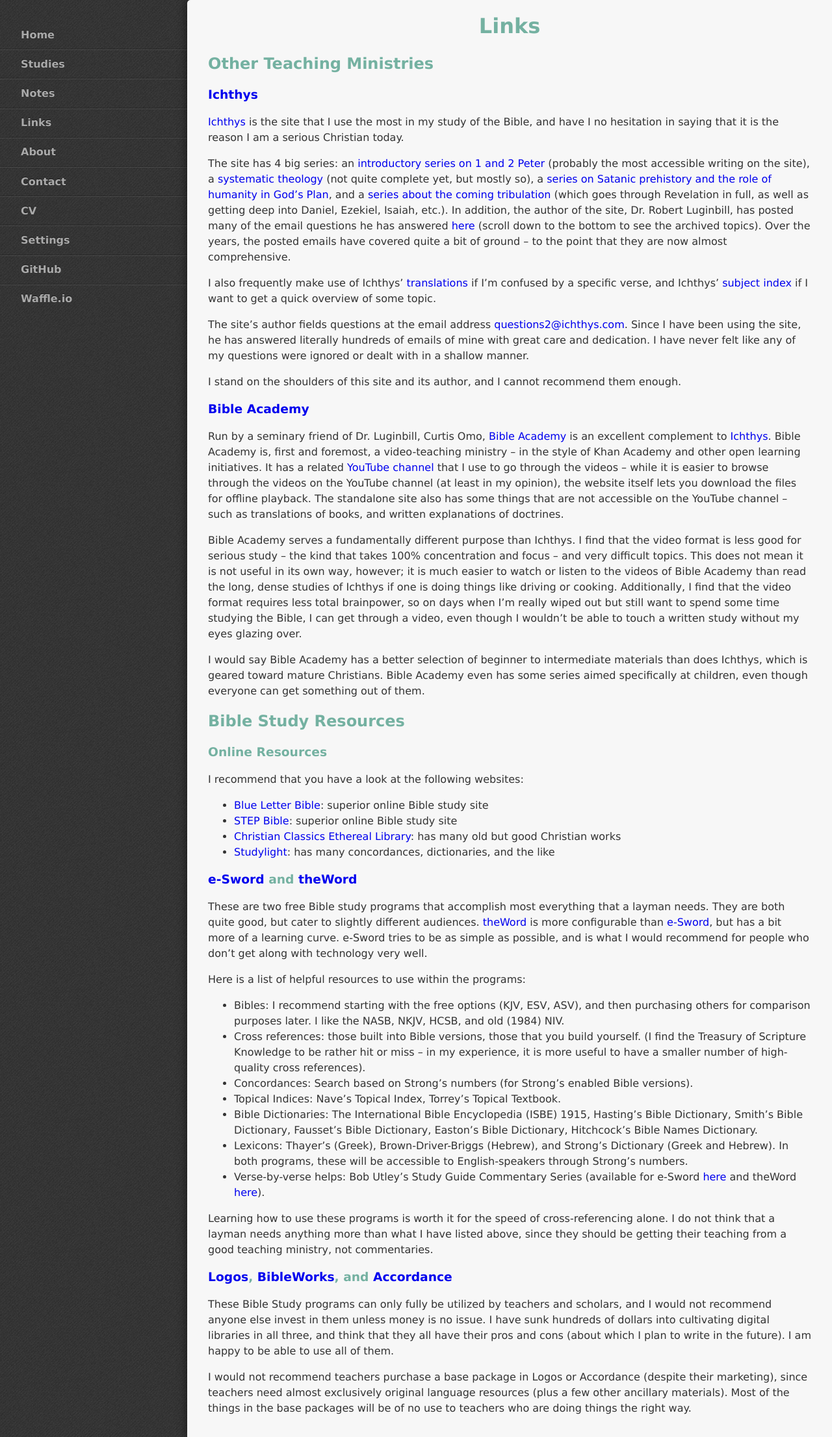
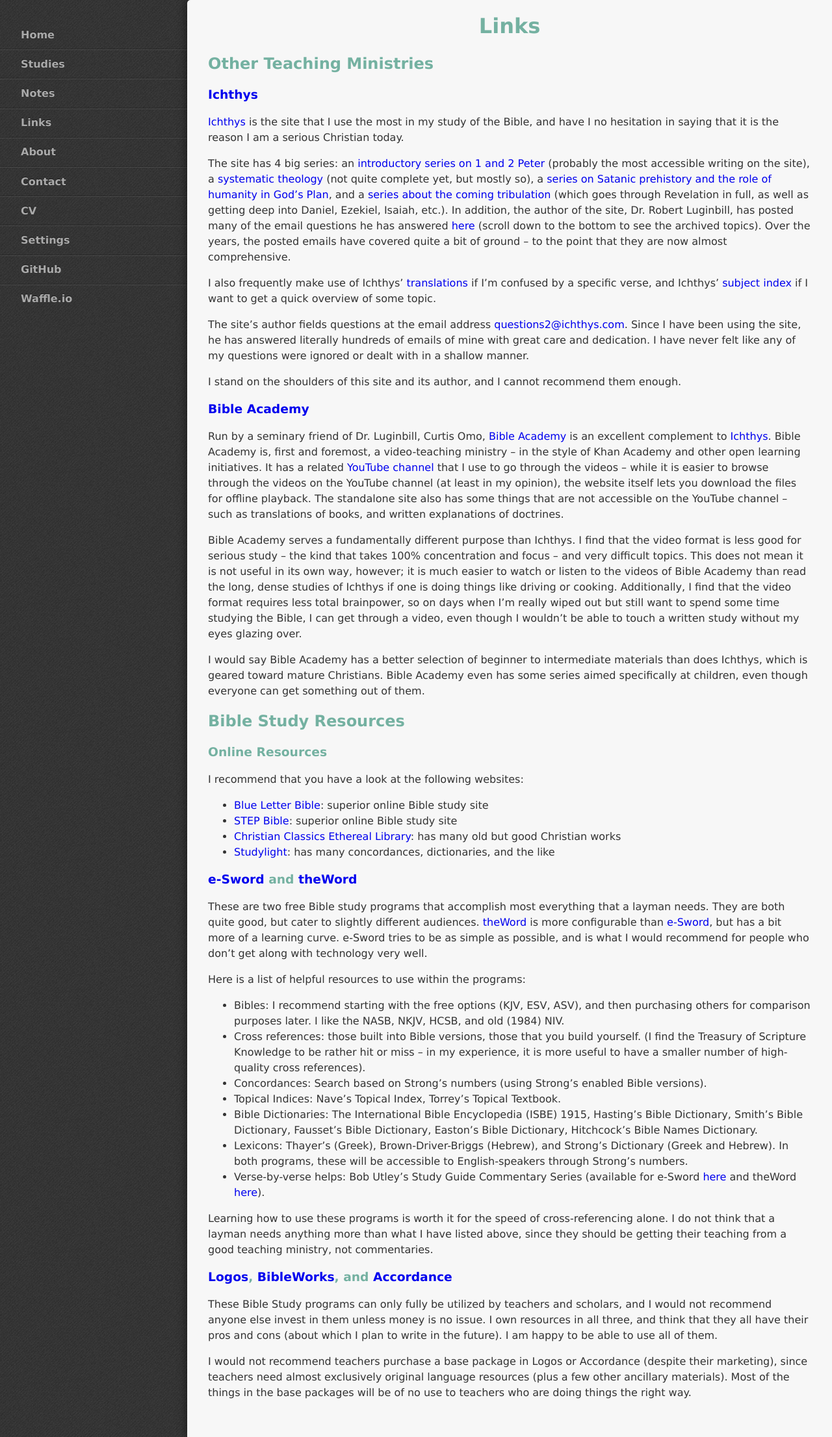
Before and after one commit to StevenTammen/chrya.com, a Jekyll site: the page built from pages/links.md, in a window 1280 px wide. Shown: the whole page at 65% size. Built offline with Jekyll 4.4.1, drawn with Linux system fonts in a browser that asks for light colours.

Commit message:
Update links.md

```diff
--- a/pages/links.md
+++ b/pages/links.md
@@ -47,7 +47,7 @@ Here is a list of helpful resources to use within the programs:
 
 - Bibles: I recommend starting with the free options (KJV, ESV, ASV), and then purchasing others for comparison purposes later. I like the NASB, NKJV, HCSB, and old (1984) NIV.
 - Cross references: those built into Bible versions, those that you build yourself. (I find the Treasury of Scripture Knowledge to be rather hit or miss -- in my experience, it is more useful to have a smaller number of high-quality cross references).
-- Concordances: Search based on Strong's numbers (for Strong's enabled Bible versions).
+- Concordances: Search based on Strong's numbers (using Strong's enabled Bible versions).
 - Topical Indices: Nave's Topical Index, Torrey's Topical Textbook.
 - Bible Dictionaries: The International Bible Encyclopedia (ISBE) 1915, Hasting's Bible Dictionary, Smith's Bible Dictionary, Fausset's Bible Dictionary, Easton's Bible Dictionary, Hitchcock's Bible Names Dictionary.
 - Lexicons: Thayer's (Greek), Brown-Driver-Briggs (Hebrew), and Strong's Dictionary (Greek and Hebrew). In both programs, these will be accessible to English-speakers through Strong's numbers.
@@ -57,6 +57,6 @@ Learning how to use these programs is worth it for the speed of cross-referencin
 
 ### [Logos](https://www.logos.com/), [BibleWorks](https://bibleworks.com/), and [Accordance](https://www.accordancebible.com/)
 
-These Bible Study programs can only fully be utilized by teachers and scholars, and I would not recommend anyone else invest in them unless money is no issue. I have sunk hundreds of dollars into cultivating digital libraries in all three, and think that they all have their pros and cons (about which I plan to write in the future). I am happy to be able to use all of them.
+These Bible Study programs can only fully be utilized by teachers and scholars, and I would not recommend anyone else invest in them unless money is no issue. I own resources in all three, and think that they all have their pros and cons (about which I plan to write in the future). I am happy to be able to use all of them.
 
 I would not recommend teachers purchase a base package in Logos or Accordance (despite their marketing), since teachers need almost exclusively original language resources (plus a few other ancillary materials). Most of the things in the base packages will be of no use to teachers who are doing things the right way.
```
